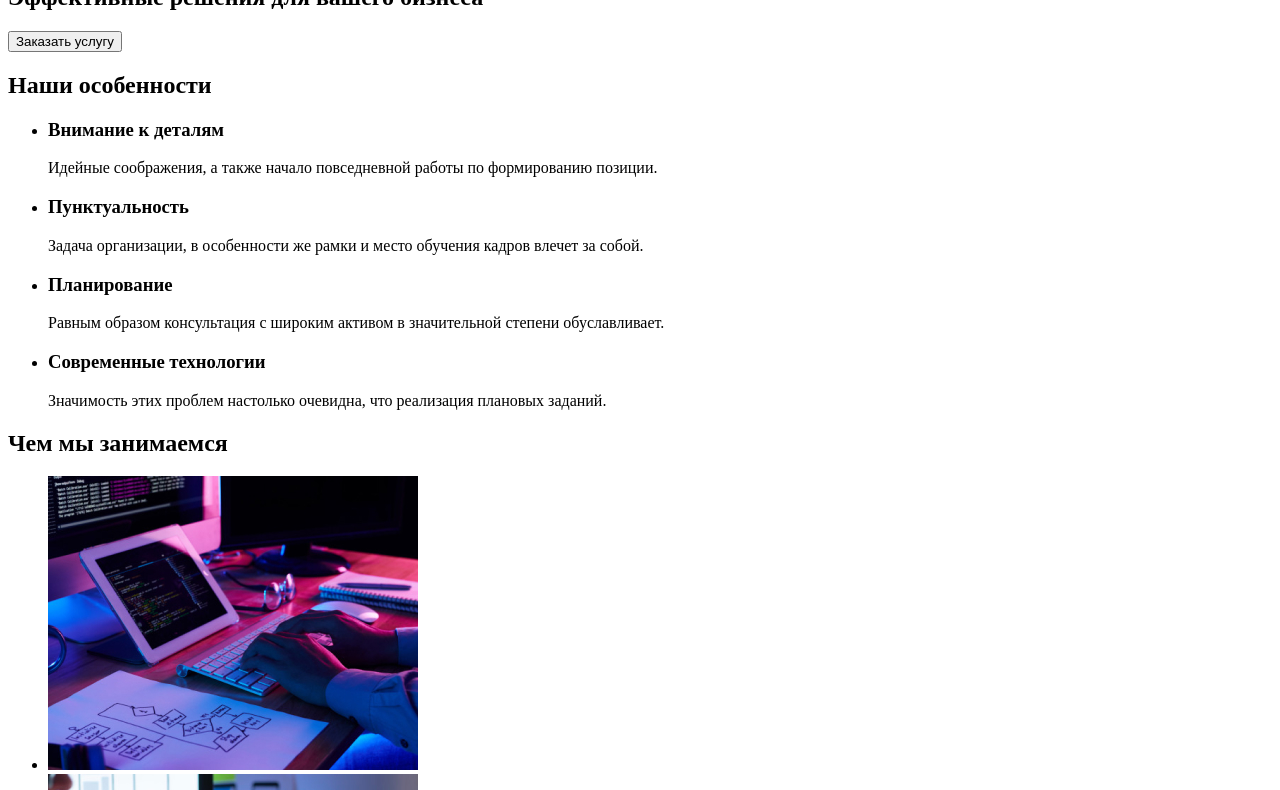
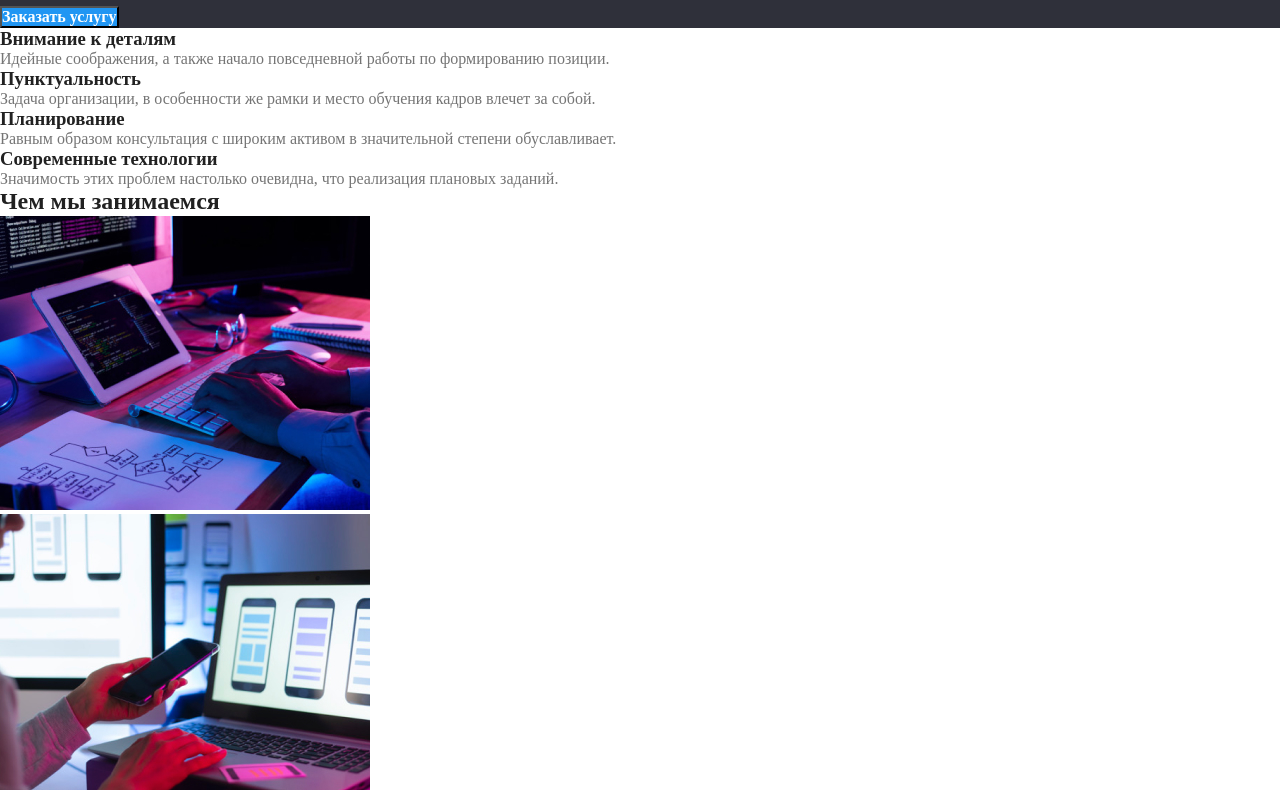
Before and after one commit to OleksandrSimakov/goit-markup-hw-02, a plain HTML site: page index.html in a window 1280 px wide. Shown: the part 184-974 px from the top of the page. Drawn offline with Linux system fonts and the light colour scheme; the site is published under a folder, as on GitHub Pages, so addresses that start at the root find nothing.

Commit message:
css url corrected in index.html and portfolio.html

```diff
--- a/index.html
+++ b/index.html
@@ -5,9 +5,9 @@
     <meta name="viewport" content="width=device-width, initial-scale=1.0" />
     <link rel="preconnect" href="https://fonts.gstatic.com">
     <link href="https://fonts.googleapis.com/css2?family=Raleway:wght@700&family=Roboto:wght@400;500;700;900&display=swap" rel="stylesheet">
-    <link rel="stylesheet" href="/css/normalize.css">
-    <link rel="stylesheet" href="/css/common.css">
-    <link rel="stylesheet" href="/css/main.css">
+    <link rel="stylesheet" href="./css/normalize.css">
+    <link rel="stylesheet" href="./css/common.css">
+    <link rel="stylesheet" href="./css/main.css">
     <title>Главная</title>
   </head>
   <body>
```
Also changed, not shown: portfolio.html (+3 -3 lines).
